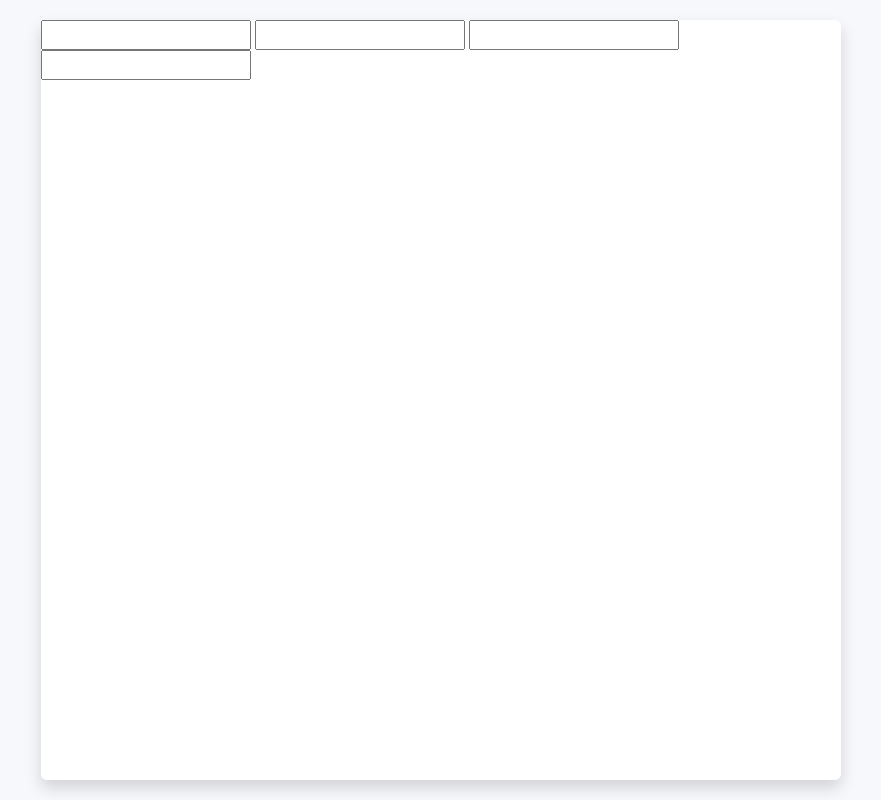
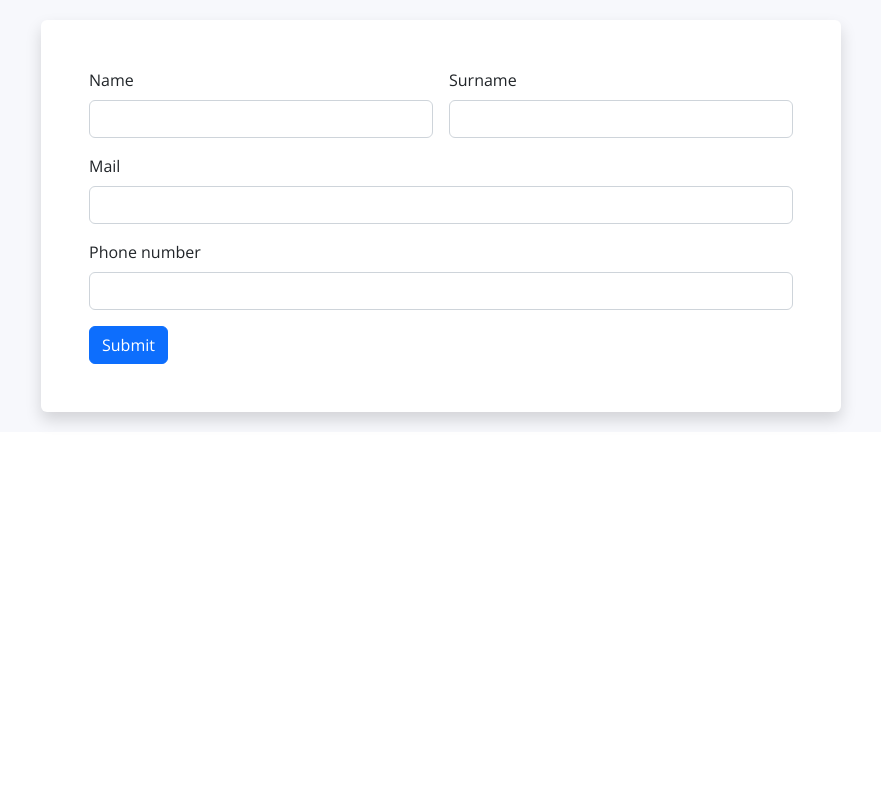
Before and after one commit to LubosSremanak/BehavioralDesignPatterns, a website with bundled scripts: page index.html in a window 1280 px wide. Shown: the whole page, without its empty margins (199-1080 px from the left). Built offline with nearby package versions, Linux system fonts and the light colour scheme.

Commit message:
style: add bootstrap layout

```diff
--- a/index.html
+++ b/index.html
@@ -19,13 +19,28 @@
     <link rel="stylesheet" href="styles.css"/>
 </head>
 <body>
-<div class="main-container d-flex justify-content-center w-100 h-100">
-    <div  class="form shadow d-flex w-100 rounded">
-      <div id="form">
-          <input id="name" name="name" type="text">
-          <input id="surname" name="surname" type="text">
-          <input id="mail" name="surname" type="email">
-          <input id="phone-number" name="surname" type="tel">
+<div class="main-container d-flex justify-content-center w-100">
+    <div class="form shadow d-flex w-100 rounded p-5">
+      <div id="form" class="row g-3">
+          <div class="col-md-6">
+              <label for="name" class="form-label">Name</label>
+              <input type="text" class="form-control" id="name" name="name">
+          </div>
+          <div class="col-md-6">
+              <label for="surname" class="form-label">Surname</label>
+              <input type="text" class="form-control" id="surname" name="surname">
+          </div>
+          <div class="col-12">
+              <label for="mail" class="form-label">Mail</label>
+              <input type="text" class="form-control" id="mail" name="mail">
+          </div>
+          <div class="col-12">
+              <label for="phone-number" class="form-label">Phone number</label>
+              <input type="tel" class="form-control" id="phone-number" name="phone-number">
+          </div>
+          <div class="col-12">
+              <button type="submit" class="btn btn-primary">Submit</button>
+          </div>
       </div>
     </div>
 </div>
```
